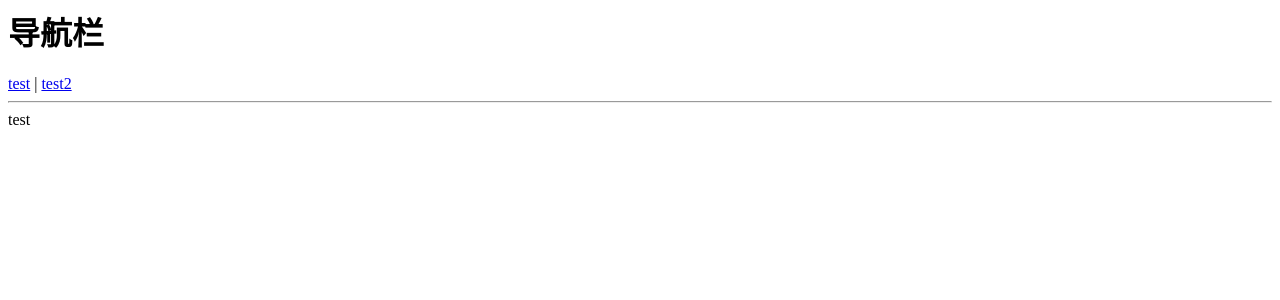
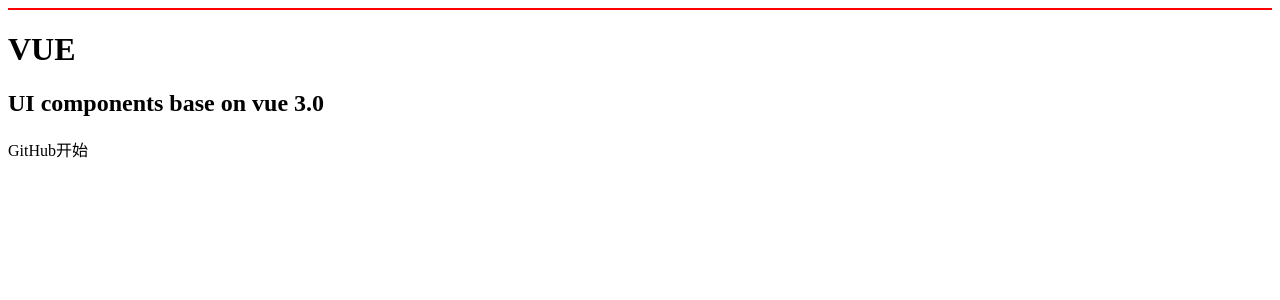
Before and after one commit to goldEli/vui, a Vue app: page / in a window 1280 px wide. Shown: the top 300 px of the page. Built offline with nearby package versions, Linux system fonts and the light colour scheme.

Commit message:
add document html structure

```diff
--- a/package.json
+++ b/package.json
@@ -12,8 +12,9 @@
     "vue-router": "4.0.0-rc.3"
   },
   "devDependencies": {
-    "vite": "^0.15.3",
-    "@vue/compiler-sfc": "^3.0.0-beta.12"
+    "@vue/compiler-sfc": "^3.0.0-beta.12",
+    "sass": "^1.29.0",
+    "vite": "^0.15.3"
   },
   "keywords": []
 }
--- a/src/App.vue
+++ b/src/App.vue
@@ -1,8 +1,4 @@
 <template>
-  <h1>导航栏</h1>
-  <router-link to="/">test</router-link> |
-  <router-link to="/xxx">test2</router-link>
-  <hr />
   <router-view />
 </template>
 
--- /dev/null
+++ b/src/views/Doc.vue
@@ -0,0 +1,12 @@
+<template>
+  <div>
+    <div class="topnav">
+      <div class="logo"></div>
+      <div class="menu"></div>
+    </div>
+    <div class="content">
+      <aside>边栏</aside>
+      <main>主内容</main>
+    </div>
+  </div>
+</template>>
--- /dev/null
+++ b/src/views/Home.vue
@@ -0,0 +1,21 @@
+<template>
+  <div>
+    <div class="topnav">
+      <div class="logo"></div>
+      <div class="menu"></div>
+    </div>
+    <div class="banner">
+      <h1>VUE</h1>
+      <h2>UI components base on vue 3.0</h2>
+      <p class="actions">
+        <a>GitHub</a>
+        <a>开始</a>
+      </p>
+    </div>
+  </div>
+</template>
+<style lang="scss" scoped>
+.topnav {
+  border: 1px solid red;
+}
+</style>
```
Also changed, not shown: src/main.ts (+4 -4 lines), 1 other file (tests, documents, lock files or other folders).
